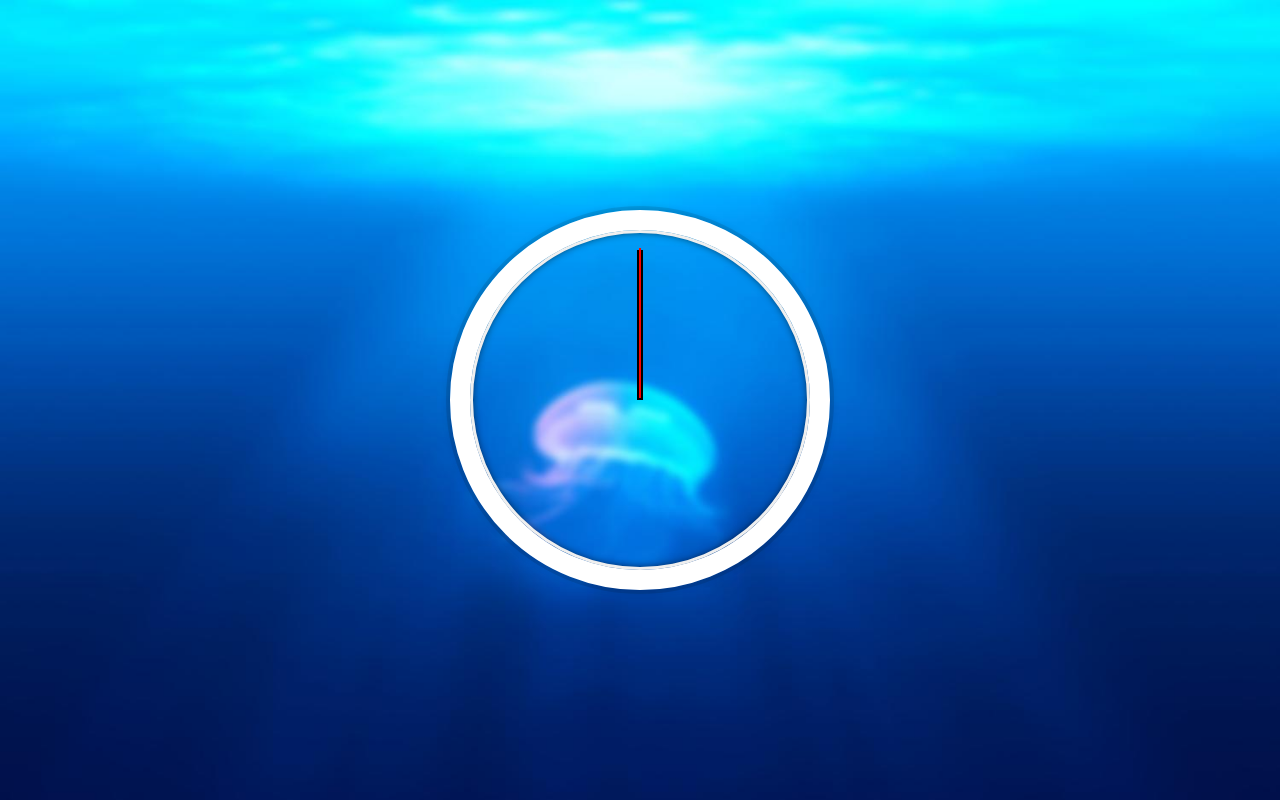
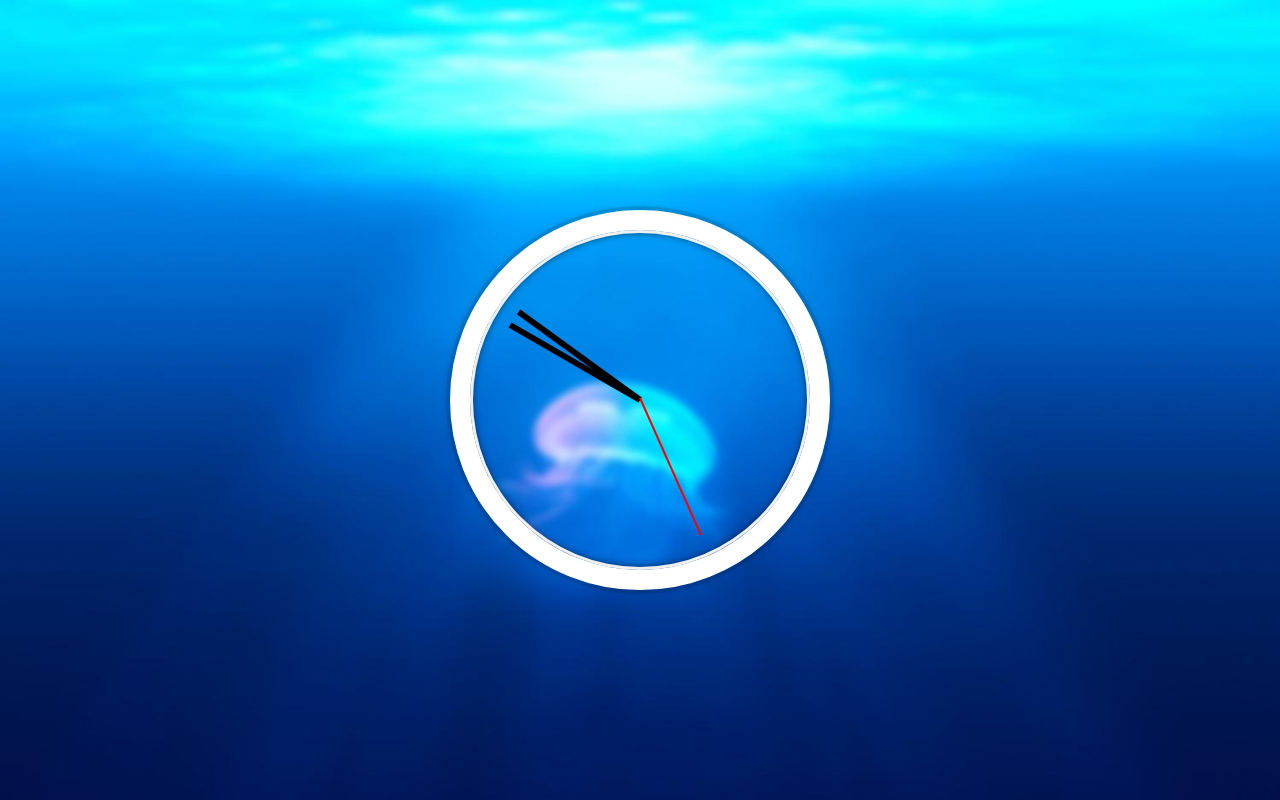
Before and after one commit to marianafurriel/javascript30, a plain HTML site: page Clock/index.html in a window 1280 px wide. Drawn offline with Linux system fonts and the light colour scheme.

Commit message:
Bugs resolvidos

```diff
--- a/Clock/index.html
+++ b/Clock/index.html
@@ -15,6 +15,6 @@
         <div class="hand second-hand"></div>
       </div>
     </div>
-  <script src="script.js"/>
+    <script src="script.js" type="text/javascript"></script>
 </body>
 </html>
```
